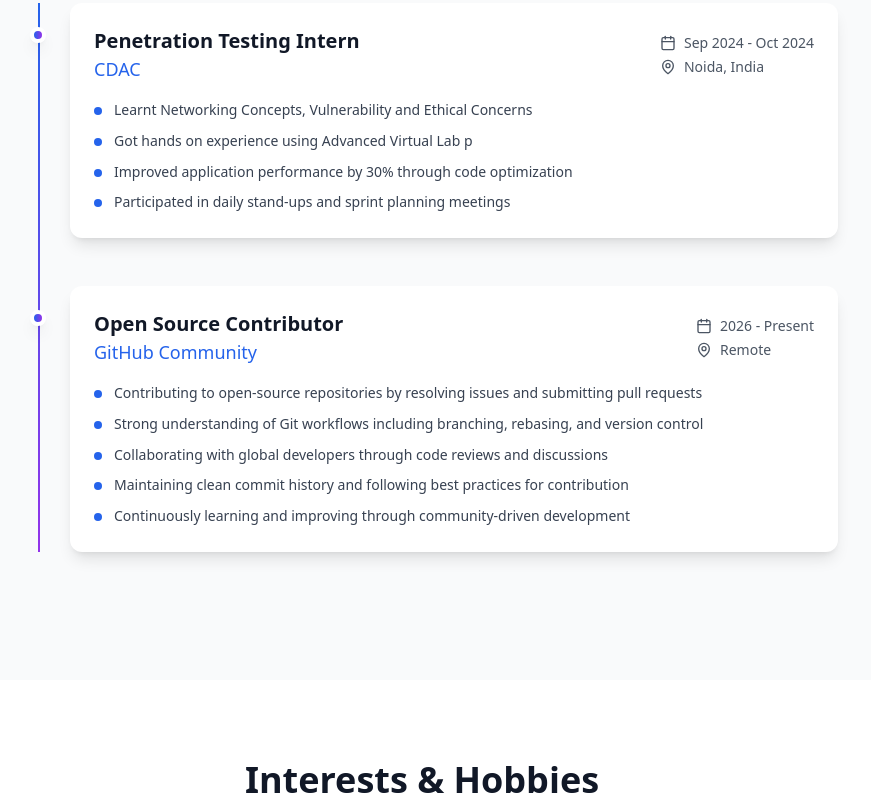
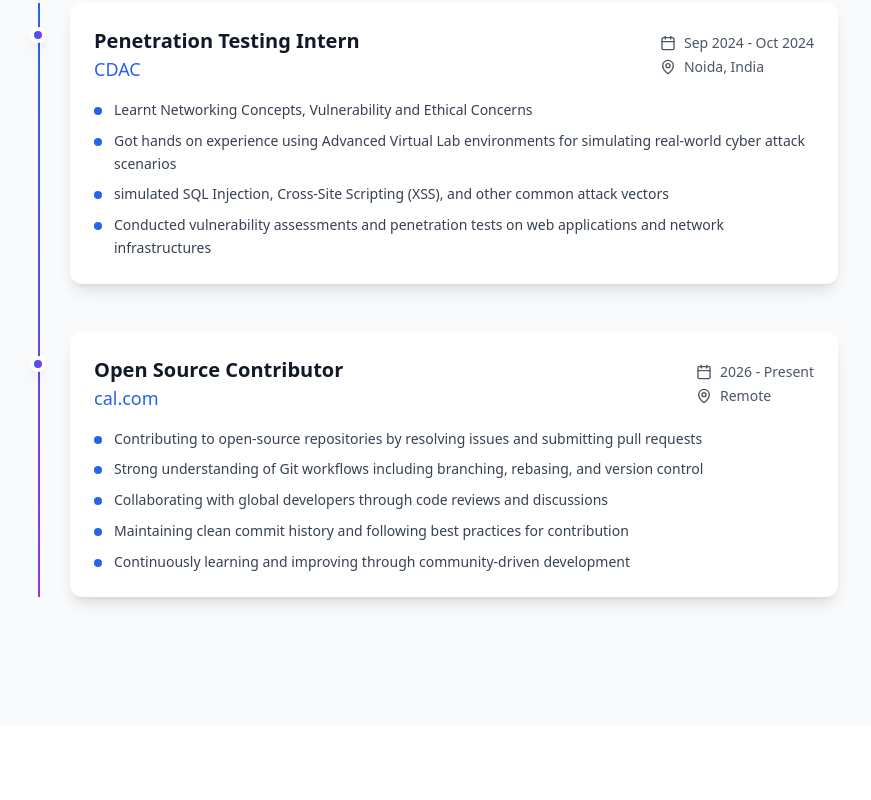
Before and after one commit to Kmadhav824/Portfolio, a React (Vite) app: page / in a window 1280 px wide. Shown: the part 3400-4200 px from the top of the page, without its empty margins (218-1089 px from the left). Built offline with nearby package versions, Linux system fonts and the light colour scheme.

Commit message:
Email change and minor improvement

```diff
--- a/src/components/Contact.tsx
+++ b/src/components/Contact.tsx
@@ -68,7 +68,7 @@ const Contact = () => {
                   </div>
                   <div>
                     <p className="text-gray-900 font-medium">Email</p>
-                    <p className="text-gray-600">kmadhav824@gmail.com</p>
+                    <p className="text-gray-600">kmadhav824.second@gmail.com</p>
                   </div>
                 </div>
 
@@ -100,7 +100,7 @@ const Contact = () => {
                 <a href="https://github.com/Kmadhav824" className="w-12 h-12 bg-gray-800 rounded-full flex items-center justify-center hover:bg-gray-700 transition-colors duration-300 transform hover:scale-110">
                   <Github className="text-white" size={20} />
                 </a>
-                <a href="www.linkedin.com/in/kumar-madhav" className="w-12 h-12 bg-blue-600 rounded-full flex items-center justify-center hover:bg-blue-500 transition-colors duration-300 transform hover:scale-110">
+                <a href="https://www.linkedin.com/in/kmadhav824" className="w-12 h-12 bg-blue-600 rounded-full flex items-center justify-center hover:bg-blue-500 transition-colors duration-300 transform hover:scale-110">
                   <Linkedin className="text-white" size={20} />
                 </a>
                 <a href="https://x.com/kmadhav824" className="w-12 h-12 bg-blue-400 rounded-full flex items-center justify-center hover:bg-blue-300 transition-colors duration-300 transform hover:scale-110">
--- a/src/components/Experience.tsx
+++ b/src/components/Experience.tsx
@@ -10,14 +10,14 @@ const Experience = () => {
       duration: "Sep 2024 - Oct 2024",
       description: [
         "Learnt Networking Concepts, Vulnerability and Ethical Concerns",
-        "Got hands on experience using Advanced Virtual Lab p",
-        "Improved application performance by 30% through code optimization",
-        "Participated in daily stand-ups and sprint planning meetings"
+        "Got hands on experience using Advanced Virtual Lab environments for simulating real-world cyber attack scenarios",
+        "simulated SQL Injection, Cross-Site Scripting (XSS), and other common attack vectors",
+        "Conducted vulnerability assessments and penetration tests on web applications and network infrastructures",
       ]
     },
     {
       title: "Open Source Contributor",
-      company: "GitHub Community",
+      company: "cal.com",
       location: "Remote",
       duration: "2026 - Present",
       description: [
--- a/src/components/Hero.tsx
+++ b/src/components/Hero.tsx
@@ -53,10 +53,10 @@ const Hero = () => {
             <a href="https://github.com/Kmadhv824" className="text-gray-600 hover:text-blue-600 transition-colors duration-300 transform hover:scale-110">
               <Github size={24} />
             </a>
-            <a href="https://linkedin.com/in/kumar-madhav" className="text-gray-600 hover:text-blue-600 transition-colors duration-300 transform hover:scale-110">
+            <a href="https://www.linkedin.com/in/kmadhav824" className="text-gray-600 hover:text-blue-600 transition-colors duration-300 transform hover:scale-110">
               <Linkedin size={24} />
             </a>
-            <a href="mailto:kmadhav824@gmail.com" className="text-gray-600 hover:text-blue-600 transition-colors duration-300 transform hover:scale-110">
+            <a href="mailto:kmadhav824.second@gmail.com" className="text-gray-600 hover:text-blue-600 transition-colors duration-300 transform hover:scale-110">
               <Mail size={24} />
             </a>
           </div>
--- a/src/components/Skills.tsx
+++ b/src/components/Skills.tsx
@@ -10,7 +10,6 @@ const Skills = () => {
         "JavaScript / Node.js",
         "Python",
         "SQL",
-        "Kotlin"
       ]
     },
     {
```
